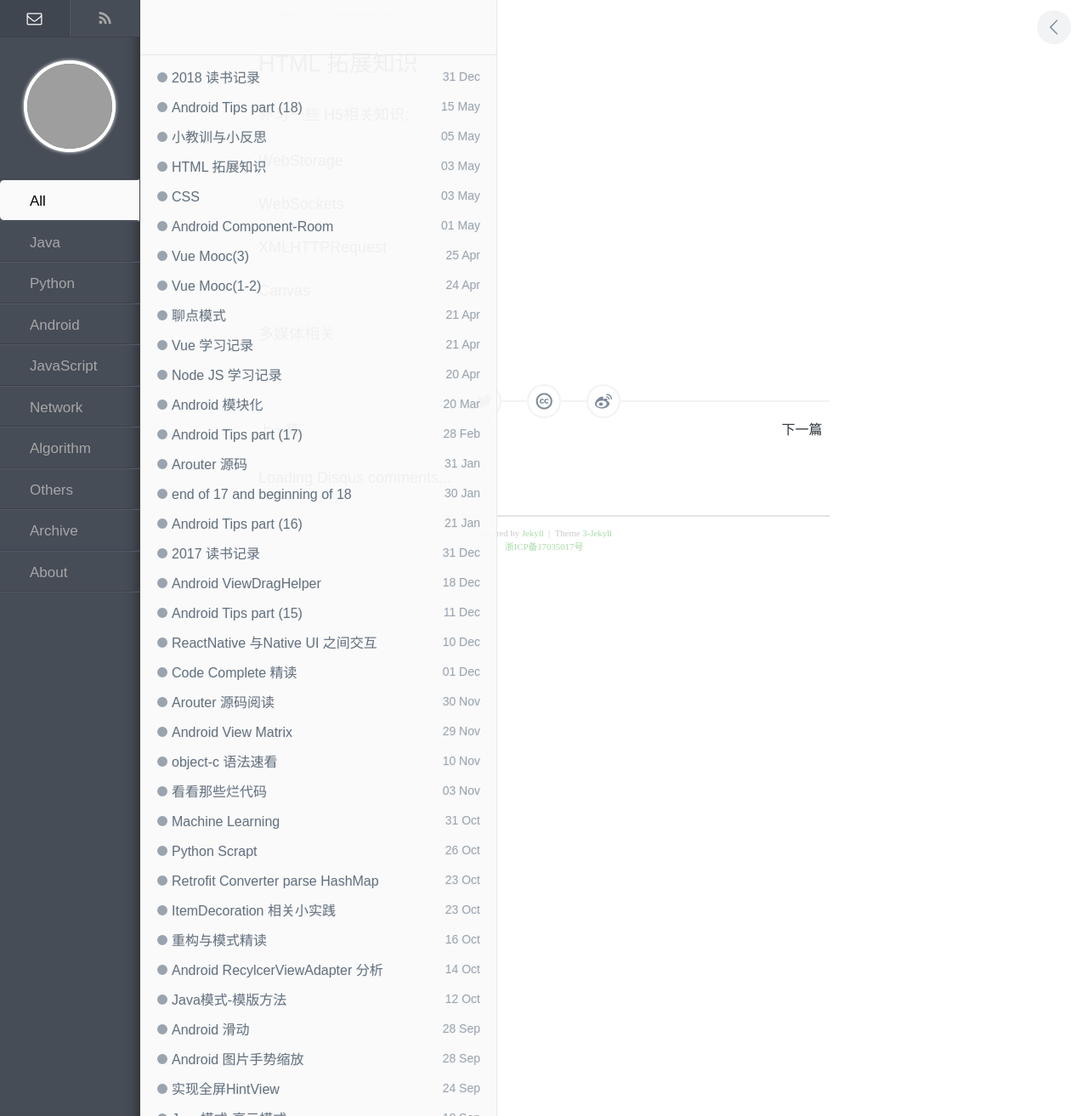
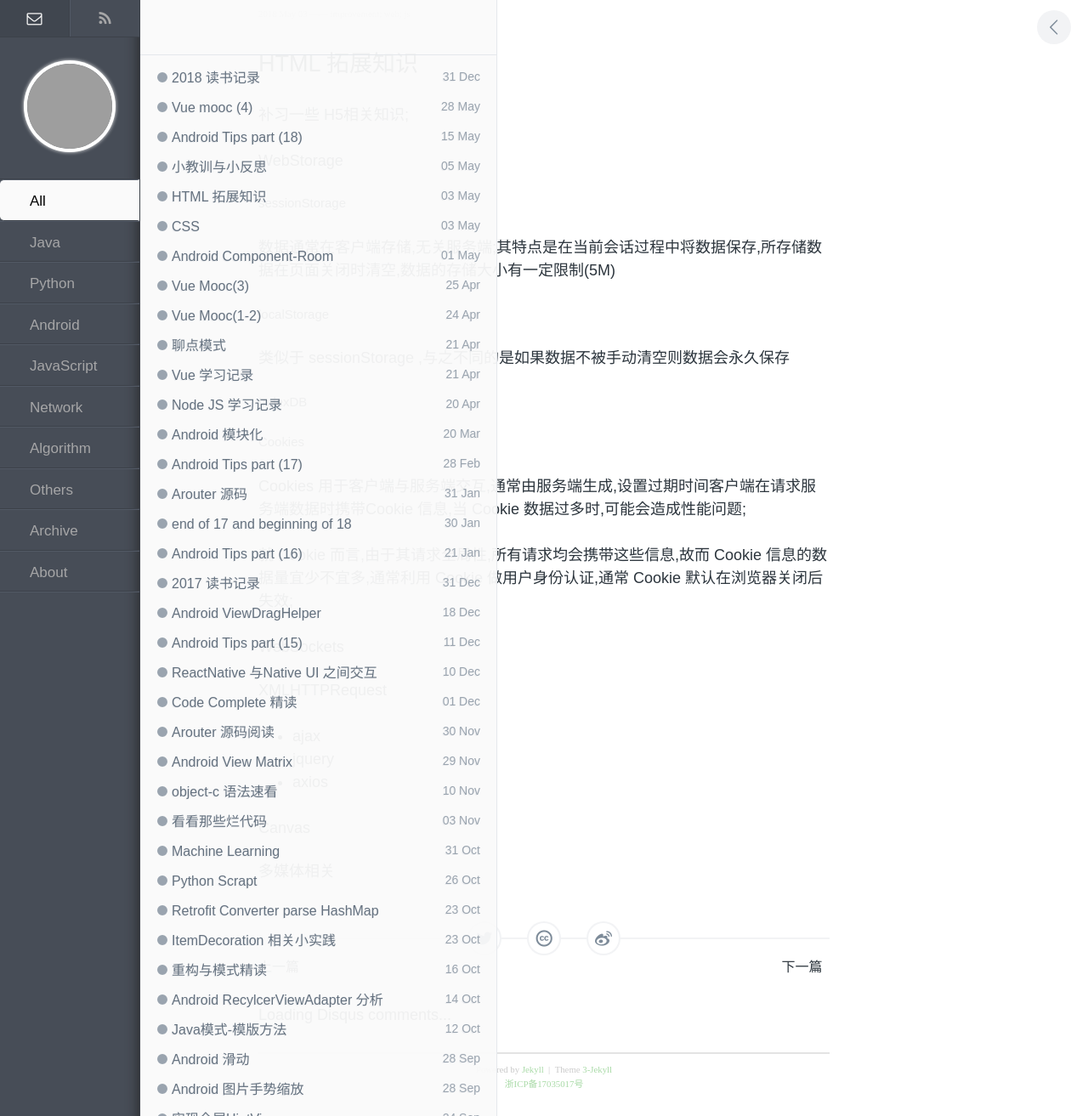
Before and after one commit to enlipan/enlipan.github.io, a Jekyll site: the page built from _posts/2018-05-03-vue-mooc-html-extend.md, in a window 1280 px wide. Shown: the whole page at 85% size. Built offline with Jekyll 4.4.1, drawn with Linux system fonts in a browser that asks for light colours; nearby versions of some CDN libraries; comment, search, counter and statistics services are not loaded; grey boxes are pictures that could not be loaded.

Commit message:
modify page vue

```diff
--- a/_posts/2018-05-03-vue-mooc-html-extend.md
+++ b/_posts/2018-05-03-vue-mooc-html-extend.md
@@ -12,11 +12,36 @@ keywords: [improvement,web,js]
 
 
 
+##### sessionStorage
+
+数据通常在客户端存储,无关服务端;其特点是在当前会话过程中将数据保存,所存储数据在页面关闭时清空,数据的存储大小有一定限制(5M)
+
+##### localStorage
+
+类似于 sessionStorage ,与之不同的是如果数据不被手动清空则数据会永久保存
+
+##### IndexDB
+
+
+
+##### Cookies
+
+Cookies 用于客户端与服务端交互,通常由服务端生成,设置过期时间客户端在请求服务端数据时携带Cookie 信息,当 Cookie 数据过多时,可能会造成性能问题;
+
+就 Cookie 而言,由于其请求全局性,所有请求均会携带这些信息,故而 Cookie 信息的数据量宜少不宜多,通常利用 Cookie 做用户身份认证,通常 Cookie 默认在浏览器关闭后失效;
+
+
+
 #### WebSockets
+
+
 
 
 #### XMLHTTPRequest
 
+* ajax
+* jquery
+* axios
 
 
 #### Canvas
```
Also changed, not shown: _posts/2018-05-15-android-tips-18.md (+8 -1 lines), _posts/2018-05-28-vue-mooc-3.md (added, +77 -0 lines).
